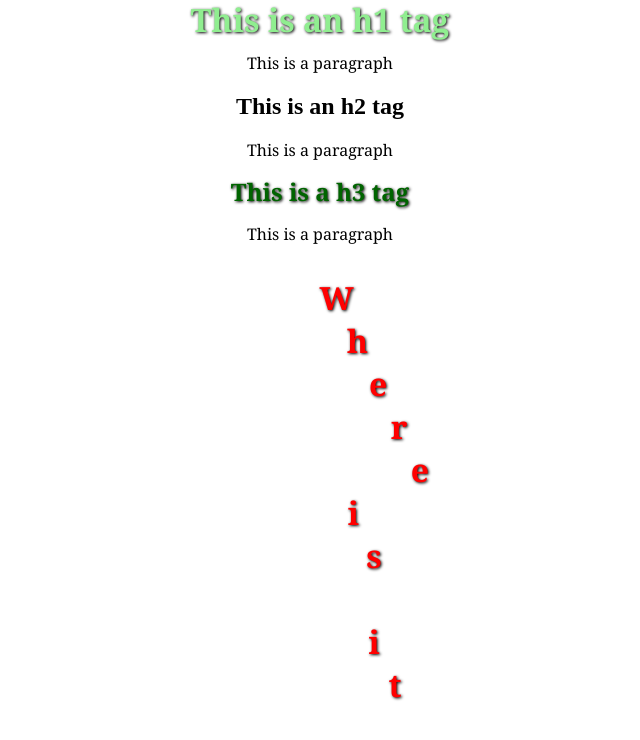
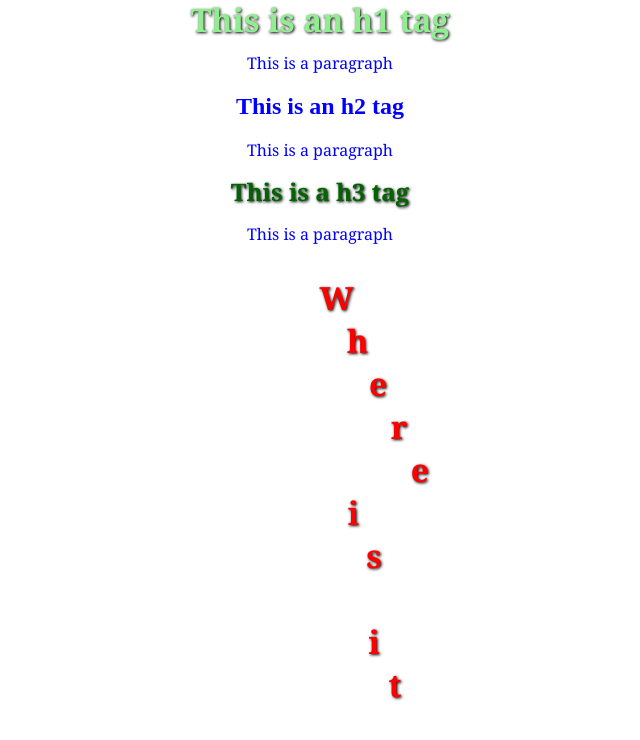
Before and after one commit to dstlmike/dstlmike.github.io, a Jekyll site: the page built from font.md, in a window 1280 px wide. Shown: the top 740 px of the page, without its empty margins (320-960 px from the left). Built offline with Jekyll 4.4.1, drawn with Linux system fonts in a browser that asks for light colours.

Commit message:
Update font.html

```diff
--- a/_layouts/font.html
+++ b/_layouts/font.html
@@ -1,6 +1,13 @@
 <html>
   <head>
     <style>
+      @media (orientation: landscape) {
+        html {
+          color: blue;
+          height: 100%;
+        }
+      }
+
       html {
         width: 100%;
         justify-content: center;
```
